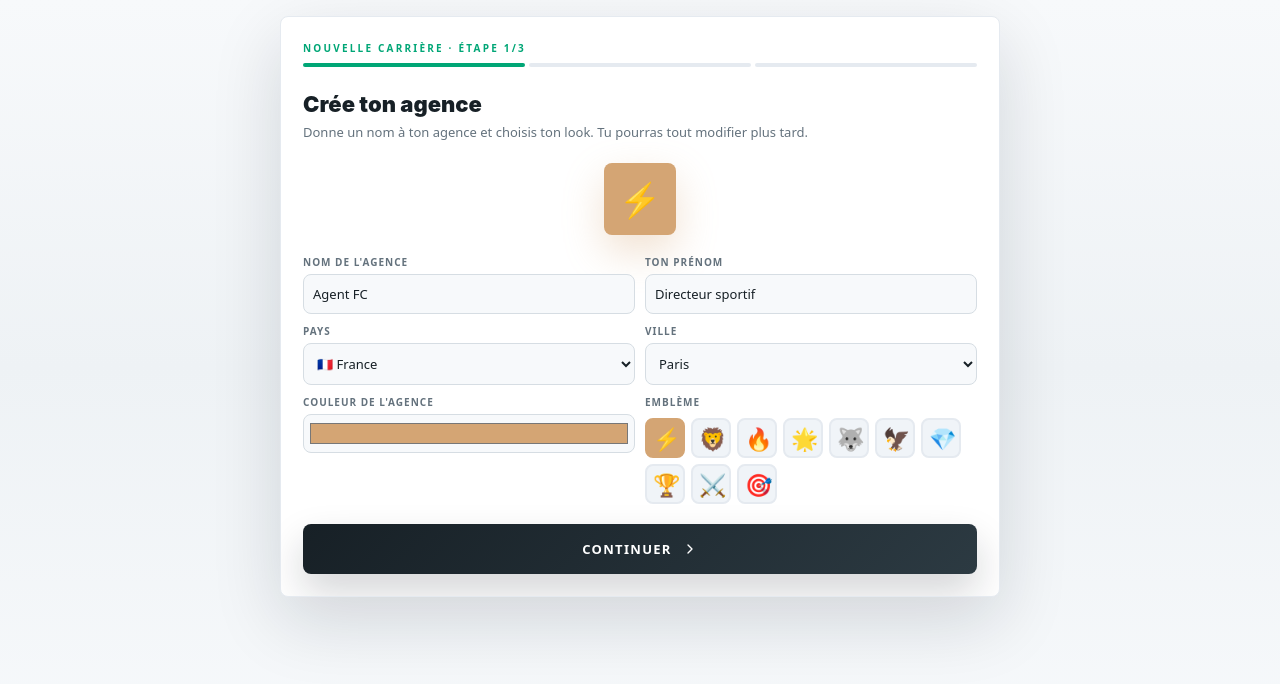
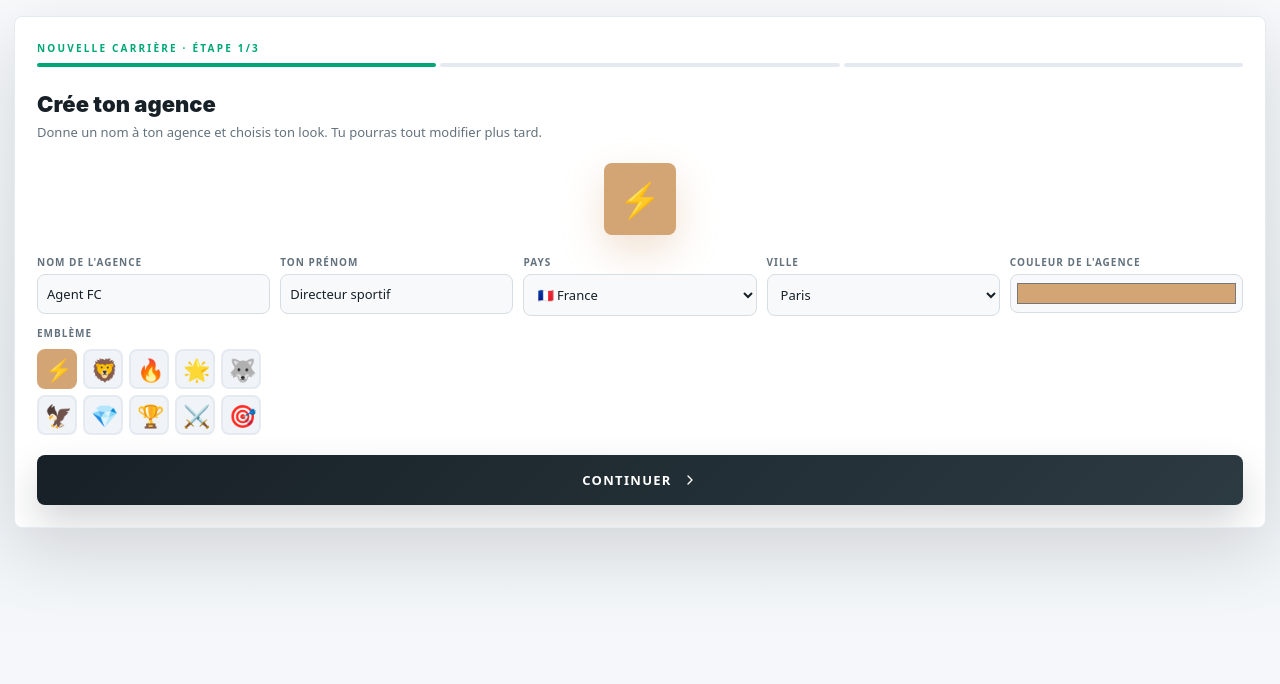
Before and after one commit to Fixi0/AgentGame, a React (Vite) app: page / in a window 1280 px wide. Shown: the top 684 px of the page. Built offline with nearby package versions, Linux system fonts and the light colour scheme.

Commit message:
Fix onboarding horizontal scroll and button fit

```diff
--- a/src/components/styles.js
+++ b/src/components/styles.js
@@ -11,8 +11,19 @@ button{font-family:inherit}input,select,textarea{font-family:inherit}
 `;
 
 export const S = {
-  app: { position: 'fixed', inset: 0, display: 'flex', flexDirection: 'column', color: '#172026', fontFamily: 'Inter, ui-sans-serif, system-ui, -apple-system, BlinkMacSystemFont, "Segoe UI", sans-serif' },
-  scrollArea: { flex: 1, overflowY: 'auto', overflowX: 'hidden', WebkitOverflowScrolling: 'touch', background: 'linear-gradient(180deg,#f7f9fb,#eef2f5 46%,#f8fafc)' },
+  app: {
+    position: 'fixed',
+    inset: 0,
+    display: 'flex',
+    flexDirection: 'column',
+    color: '#172026',
+    fontFamily: 'Inter, ui-sans-serif, system-ui, -apple-system, BlinkMacSystemFont, "Segoe UI", sans-serif',
+    overflow: 'hidden',
+    overflowX: 'hidden',
+    width: '100vw',
+    maxWidth: '100vw',
+  },
+  scrollArea: { flex: 1, overflowY: 'auto', overflowX: 'hidden', WebkitOverflowScrolling: 'touch', background: 'linear-gradient(180deg,#f7f9fb,#eef2f5 46%,#f8fafc)', maxWidth: '100vw' },
   onboardingWrap: {
     width: '100%',
     height: '100%',
@@ -21,15 +32,20 @@ export const S = {
     alignItems: 'flex-start',
     justifyContent: 'center',
     overflowY: 'auto',
+    overflowX: 'hidden',
     WebkitOverflowScrolling: 'touch',
+    touchAction: 'pan-y',
     padding: '16px 14px calc(24px + env(safe-area-inset-bottom, 0px))',
     background: 'linear-gradient(180deg,#f7f9fb 0%,#eef2f5 46%,#f8fafc 100%)',
   },
   onboardingCard: {
     width: '100%',
     maxWidth: 720,
+    maxWidth: '100vw',
+    minWidth: 0,
     maxHeight: 'calc(100vh - 32px)',
     overflowY: 'auto',
+    overflowX: 'hidden',
     WebkitOverflowScrolling: 'touch',
     background: '#ffffff',
     border: '1px solid #e5eaf0',
@@ -79,8 +95,8 @@ export const S = {
   sumRow: { display: 'flex', justifyContent: 'space-between', padding: '9px 0', borderBottom: '1px solid #eef2f5', fontSize: 13 },
   sumK: { color: '#64727d', fontFamily: 'system-ui,sans-serif', fontSize: 12 },
   sumV: { fontWeight: 700 },
-  primaryBtn: { width: '100%', background: 'linear-gradient(135deg,#172026,#2c3a42)', color: '#ffffff', border: 'none', padding: 16, borderRadius: 8, fontSize: 13, fontWeight: 900, letterSpacing: '.1em', cursor: 'pointer', display: 'flex', alignItems: 'center', justifyContent: 'center', gap: 10, fontFamily: 'system-ui,sans-serif', marginBottom: 16, boxShadow: '0 18px 38px rgba(15,23,32,.18)' },
-  secBtn: { width: '100%', background: '#ffffff', color: '#172026', border: '1px solid #d6dde3', padding: 12, borderRadius: 8, fontSize: 11, fontWeight: 850, letterSpacing: '.1em', cursor: 'pointer', fontFamily: 'system-ui,sans-serif', marginBottom: 16, display: 'flex', alignItems: 'center', justifyContent: 'center', gap: 8, boxShadow: '0 12px 28px rgba(15,23,32,.07)' },
+  primaryBtn: { width: '100%', background: 'linear-gradient(135deg,#172026,#2c3a42)', color: '#ffffff', border: 'none', padding: 16, borderRadius: 8, fontSize: 13, fontWeight: 900, letterSpacing: '.1em', cursor: 'pointer', display: 'flex', alignItems: 'center', justifyContent: 'center', gap: 10, fontFamily: 'system-ui,sans-serif', marginBottom: 16, boxShadow: '0 18px 38px rgba(15,23,32,.18)', minWidth: 0, maxWidth: '100%', whiteSpace: 'normal', overflowWrap: 'anywhere' },
+  secBtn: { width: '100%', background: '#ffffff', color: '#172026', border: '1px solid #d6dde3', padding: 12, borderRadius: 8, fontSize: 11, fontWeight: 850, letterSpacing: '.1em', cursor: 'pointer', fontFamily: 'system-ui,sans-serif', marginBottom: 16, display: 'flex', alignItems: 'center', justifyContent: 'center', gap: 8, boxShadow: '0 12px 28px rgba(15,23,32,.07)', minWidth: 0, maxWidth: '100%', whiteSpace: 'normal', overflowWrap: 'anywhere' },
   objCard: { background: '#ffffff', border: '1px solid #e5eaf0', borderRadius: 8, padding: 16, marginBottom: 16, boxShadow: '0 14px 34px rgba(15,23,32,.08)' },
   secTitle: { fontSize: 10, letterSpacing: '.18em', color: '#64727d', display: 'flex', alignItems: 'center', gap: 6, marginBottom: 10, fontFamily: 'system-ui,sans-serif', fontWeight: 850 },
   tagRow: { display: 'flex', flexWrap: 'wrap', gap: 8, marginBottom: 10 },
```
